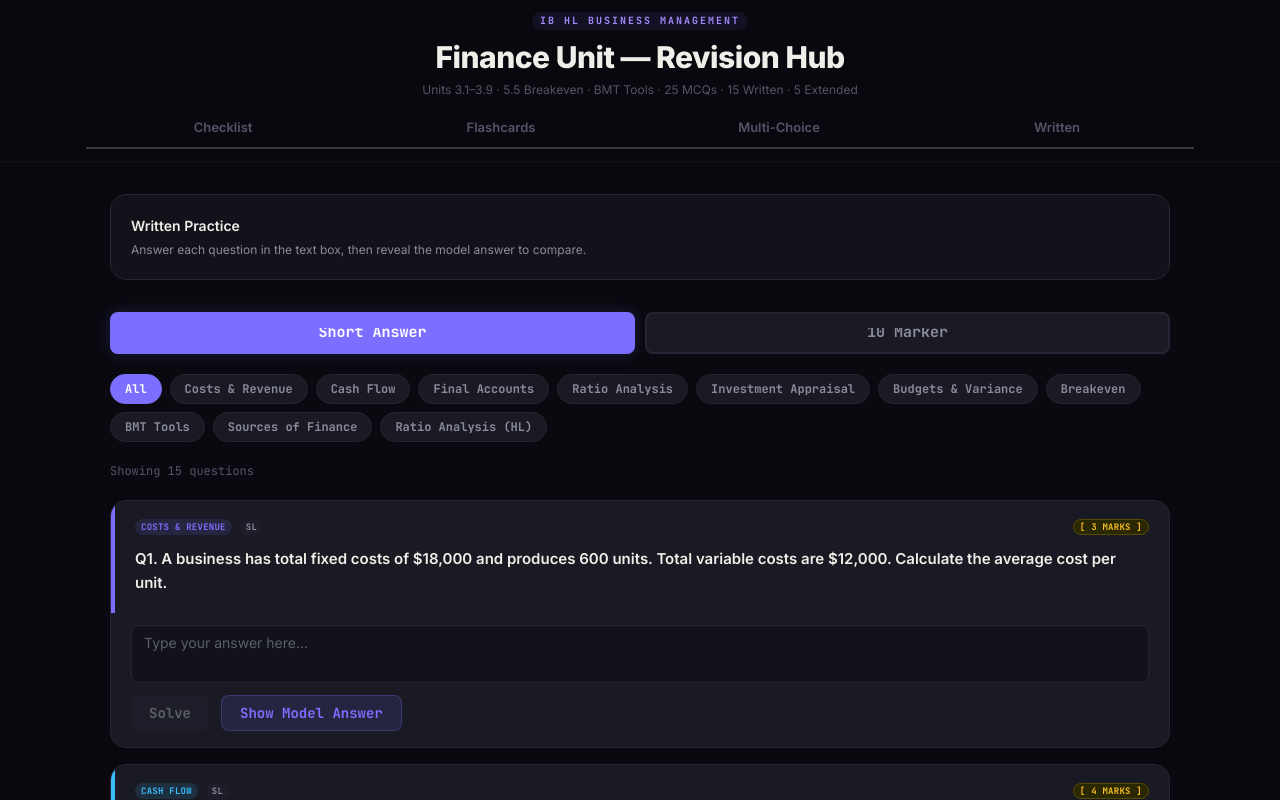
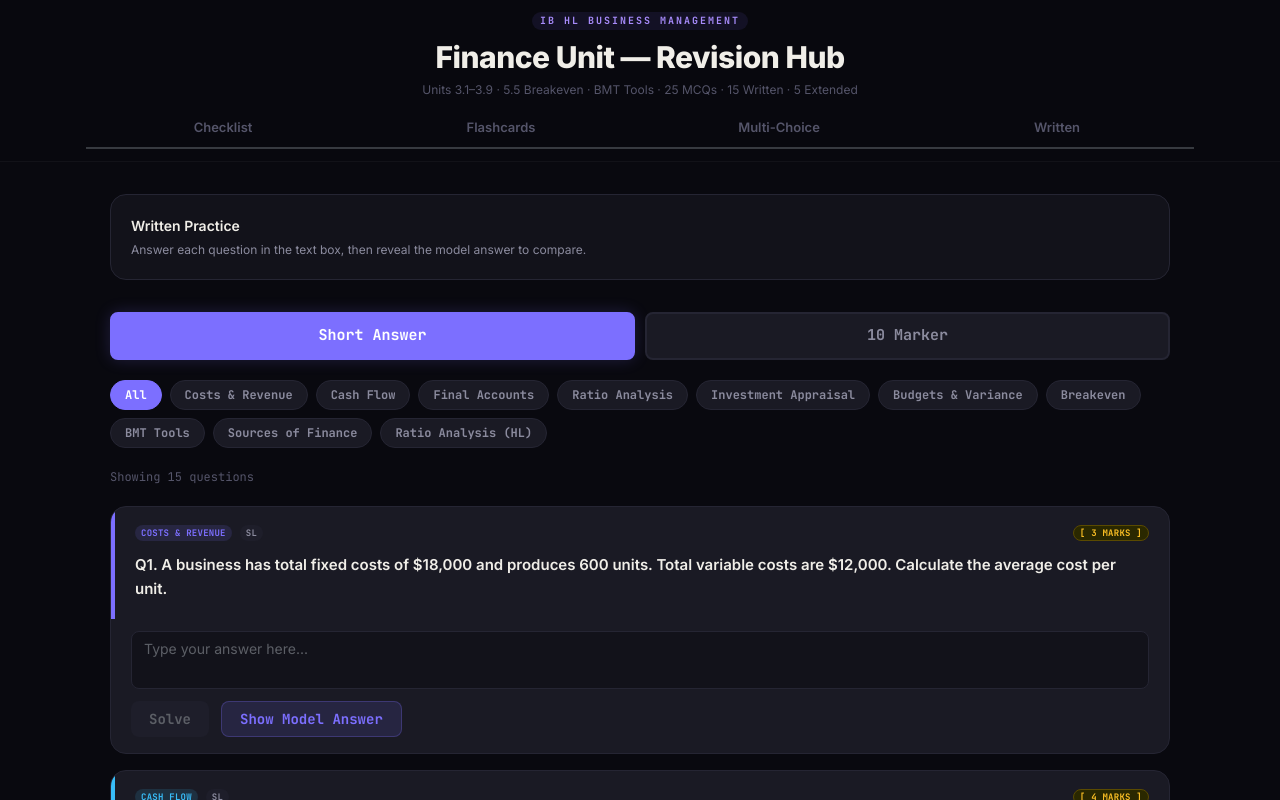
Before and after one commit to jlau2027-max/Business-Test-Checklist-2, a React (Vite) app: page / in a window 1280 px wide. Both pictures are taken after a click on the tab "Written". Shown: the top 800 px of the page. Built offline with nearby package versions, Linux system fonts and the light colour scheme.

Commit message:
Fix text clipping on Short Answer / 10 Marker toggle buttons

```diff
--- a/src/App.jsx
+++ b/src/App.jsx
@@ -765,36 +765,36 @@ function WrittenPracticeView() {
       {/* Mode selector — Short Answer vs 10 Marker */}
       <Group gap={10} mb="lg">
         <Button
-          size="md"
           radius="md"
           ff="'JetBrains Mono', monospace"
           fw={700}
           onClick={()=>{ setMode("short"); setFilterCat("All"); }}
           style={{
             flex: 1,
+            height: 48,
             backgroundColor: mode === "short" ? "#7C6FFF" : "#1A1A24",
             color: mode === "short" ? "#fff" : "#8B8B9E",
             border: `2px solid ${mode === "short" ? "#7C6FFF" : "#252533"}`,
             fontSize: 15,
-            padding: "14px 0",
+            lineHeight: 1,
             boxShadow: mode === "short" ? "0 0 16px #7C6FFF33" : "none",
           }}
         >
           Short Answer
         </Button>
         <Button
-          size="md"
           radius="md"
           ff="'JetBrains Mono', monospace"
           fw={700}
           onClick={()=>setMode("10mark")}
           style={{
             flex: 1,
+            height: 48,
             backgroundColor: mode === "10mark" ? "#F87171" : "#1A1A24",
             color: mode === "10mark" ? "#fff" : "#8B8B9E",
             border: `2px solid ${mode === "10mark" ? "#F87171" : "#252533"}`,
             fontSize: 15,
-            padding: "14px 0",
+            lineHeight: 1,
             boxShadow: mode === "10mark" ? "0 0 16px #F8717133" : "none",
           }}
         >
```
